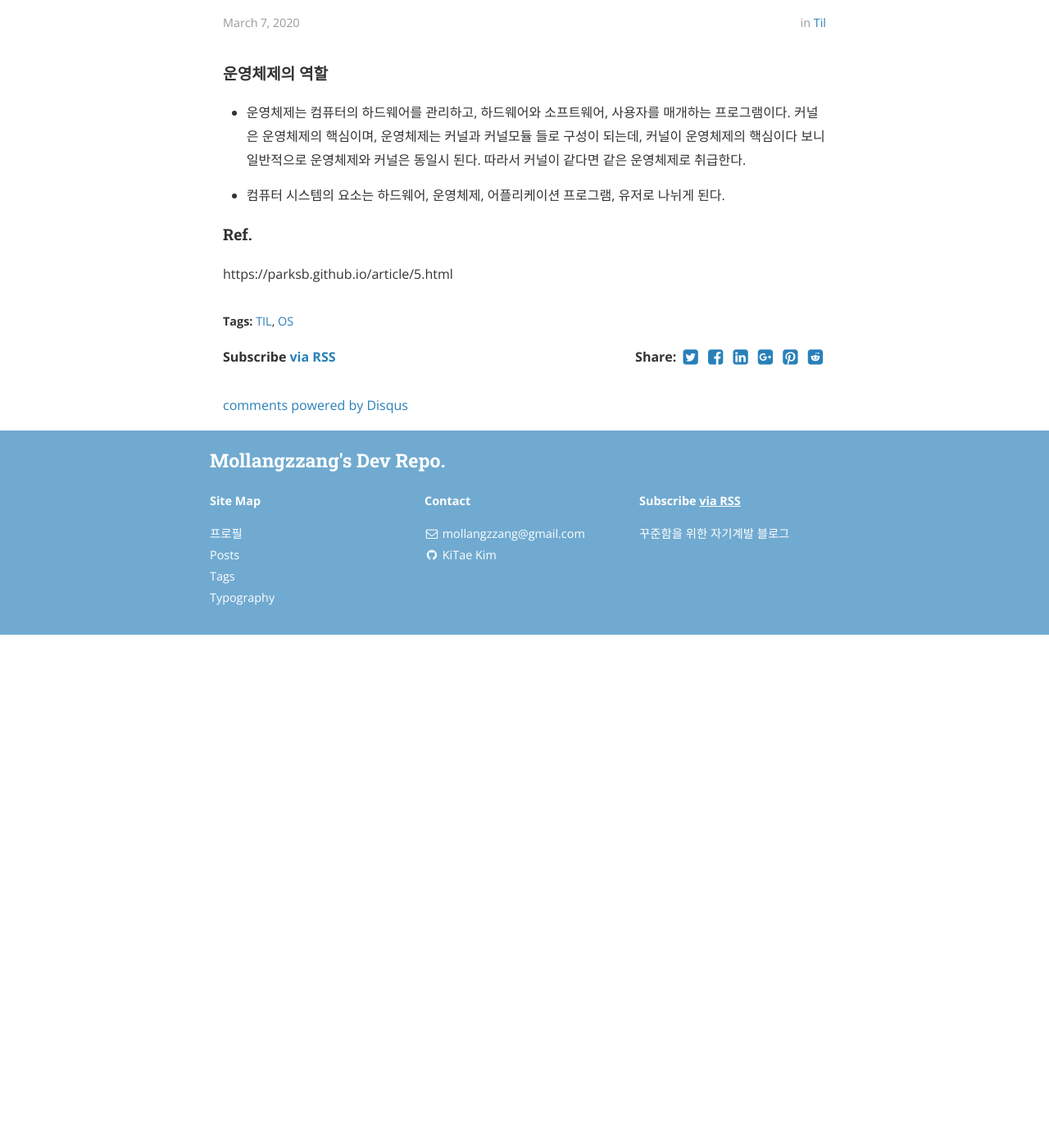
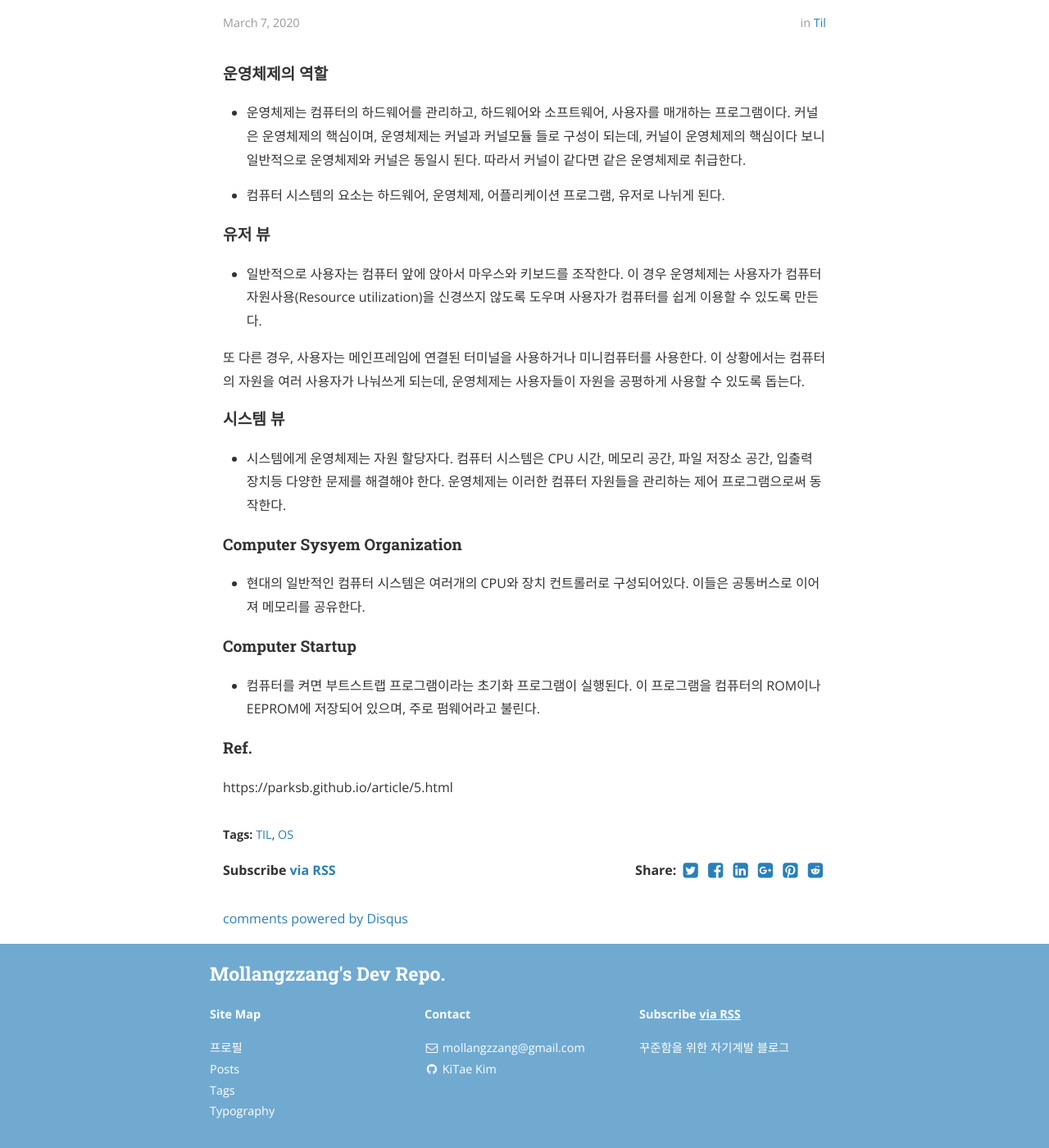
Before and after one commit to flash1117/flash1117.github.io, a Jekyll site: the page built from _posts/2020-03-07-TIL.markdown, in a window 1280 px wide and 1400 px high, scrolled down 504 px. Shown: the whole window at 82% size. Built offline with Jekyll 4.4.1, drawn with Linux system fonts in a browser that asks for light colours; nearby versions of some CDN libraries; comment, search, counter and statistics services are not loaded; before the commit the page ends 1278 px from its top, so only the background shows below that.

Commit message:
update TIL

```diff
--- a/_posts/2020-03-07-TIL.markdown
+++ b/_posts/2020-03-07-TIL.markdown
@@ -14,6 +14,23 @@ cover:  "/assets/TIL.png"
 
 - 컴퓨터 시스템의 요소는 하드웨어, 운영체제, 어플리케이션 프로그램, 유저로 나뉘게 된다.
 
+#### 유저 뷰
+
+- 일반적으로 사용자는 컴퓨터 앞에 앉아서 마우스와 키보드를 조작한다. 이 경우 운영체제는 사용자가 컴퓨터 자원사용(Resource utilization)을 신경쓰지 않도록 도우며 사용자가 컴퓨터를 쉽게 이용할 수 있도록 만든다.
+
+또 다른 경우, 사용자는 메인프레임에 연결된 터미널을 사용하거나 미니컴퓨터를 사용한다. 이 상황에서는 컴퓨터의 자원을 여러 사용자가 나눠쓰게 되는데, 운영체제는 사용자들이 자원을 공평하게 사용할 수 있도록 돕는다.
+
+#### 시스템 뷰
+
+- 시스템에게 운영체제는 자원 할당자다. 컴퓨터 시스템은 CPU 시간, 메모리 공간, 파일 저장소 공간, 입출력 장치등 다양한 문제를 해결해야 한다. 운영체제는 이러한 컴퓨터 자원들을 관리하는 제어 프로그램으로써 동작한다.
+
+#### Computer Sysyem Organization
+
+- 현대의 일반적인 컴퓨터 시스템은 여러개의 CPU와 장치 컨트롤러로 구성되어있다. 이들은 공통버스로 이어져 메모리를 공유한다.
+
+#### Computer Startup
+
+- 컴퓨터를 켜면 부트스트랩 프로그램이라는 초기화 프로그램이 실행된다. 이 프로그램을 컴퓨터의 ROM이나 EEPROM에 저장되어 있으며, 주로 펌웨어라고 불린다.
 
 
 
```
